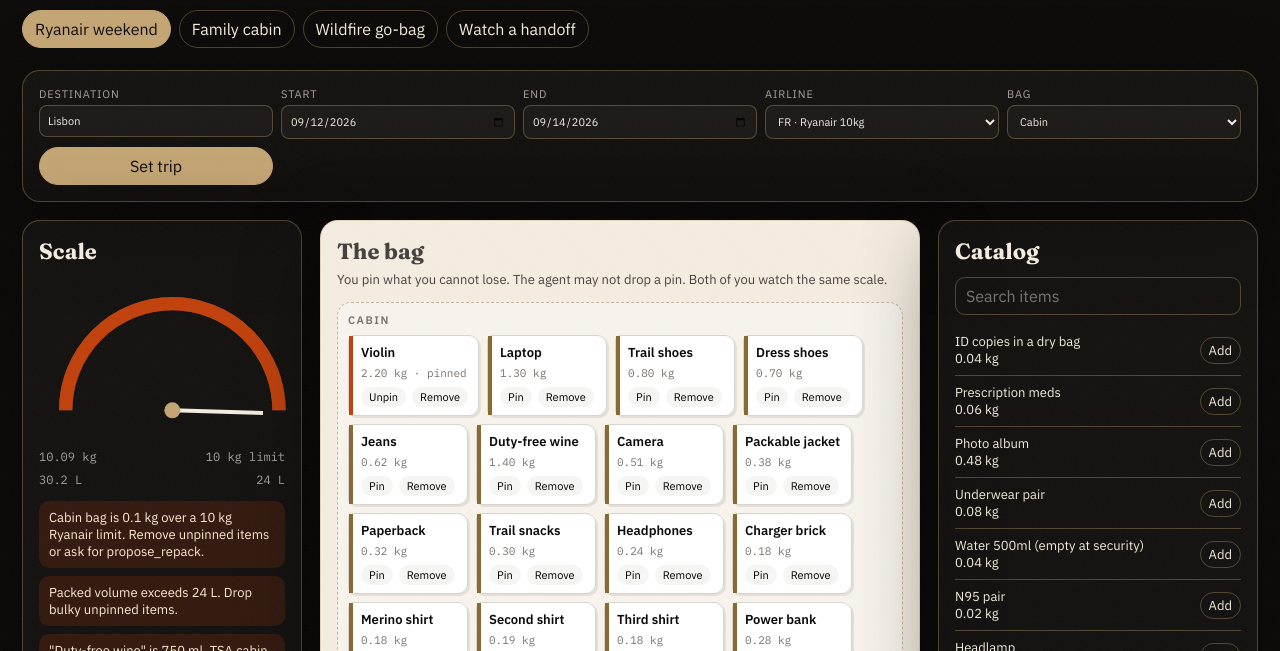
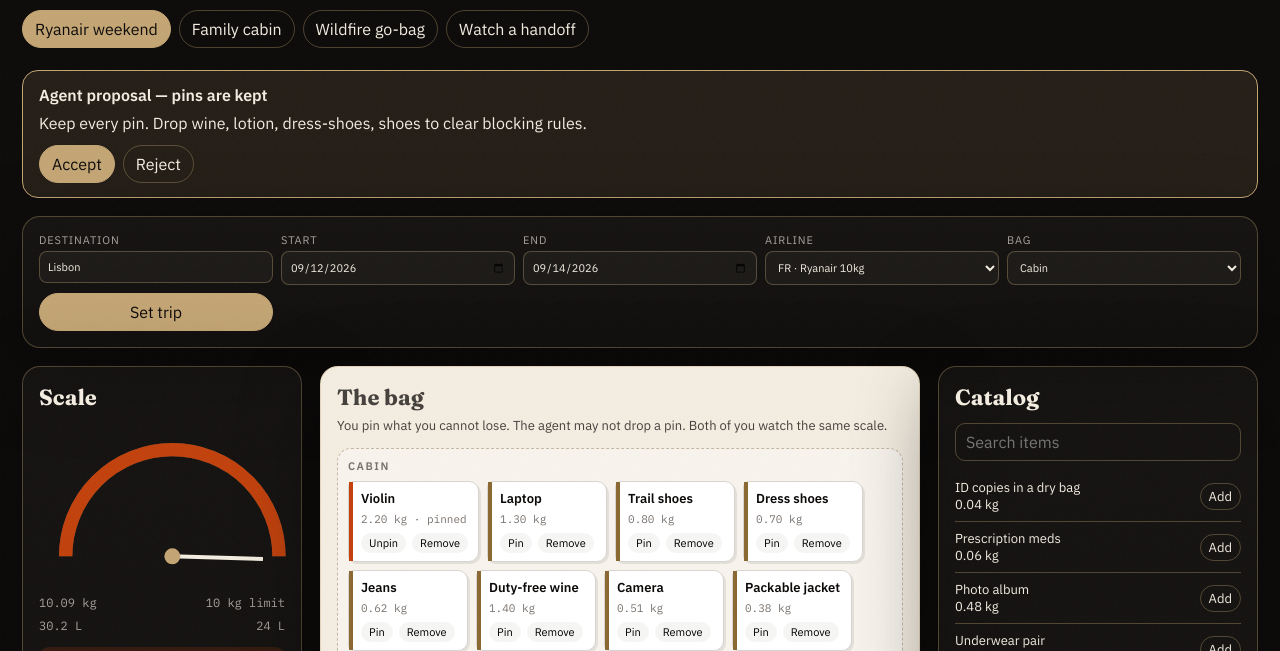
Before and after one commit to meowsigma/stow-webmcp, a website built with Vite: page index.html in a window 1280 px wide. Both pictures are taken after a click on the button "Watch a handoff". Shown: the part 131-782 px from the top of the page. Built offline with nearby package versions, Linux system fonts and the light colour scheme.

Commit message:
fix: use canonical Apache-2.0 text and surface agent proposals
GitHub was not detecting the shortened license. Proposal cards now sit
above the bag so the human/agent handoff is visible without scrolling.

```diff
--- a/src/ui/render.ts
+++ b/src/ui/render.ts
@@ -69,6 +69,16 @@ export function render(store: Store, root: HTMLElement, native: boolean): void {
         ).join("")}
         <button class="ghost" data-demo>Watch a handoff</button>
       </div>
+
+      ${
+        pending
+          ? `<div class="proposal" role="status"><strong>Agent proposal — pins are kept</strong><p>${esc(pending.rationale)}</p>
+            <div class="actions">
+              <button class="solid" data-act="accept">Accept</button>
+              <button class="ghost" data-act="reject">Reject</button>
+            </div></div>`
+          : ""
+      }
 
       <form id="trip-form" class="trip panel" toolname="set_trip" tooldescription="Set the trip destination, dates, airline, and bag class." toolautosubmit>
         <label>Destination
@@ -156,15 +166,6 @@ export function render(store: Store, root: HTMLElement, native: boolean): void {
               )
               .join("")}
           </div>
-          ${
-            pending
-              ? `<div class="proposal"><strong>Pending proposal</strong><p>${esc(pending.rationale)}</p>
-                <div class="actions">
-                  <button class="solid" data-act="accept">Accept</button>
-                  <button class="ghost" data-act="reject">Reject</button>
-                </div></div>`
-              : ""
-          }
           <h2 style="margin-top:18px">Agent tools</h2>
           <div class="console" data-console></div>
         </aside>
--- a/src/ui/styles.css
+++ b/src/ui/styles.css
@@ -356,9 +356,15 @@ textarea:focus-visible {
 
 .proposal {
   border: 1px solid var(--brass);
-  border-radius: 12px;
-  padding: 12px;
-  margin-top: 12px;
+  border-radius: 16px;
+  padding: 14px 16px;
+  margin: 0 0 18px;
+  background: rgba(196, 165, 116, 0.12);
+}
+
+.proposal p {
+  margin: 8px 0 0;
+  color: var(--paper);
 }
 
 .log {
```
Also changed, not shown: 1 other file.
